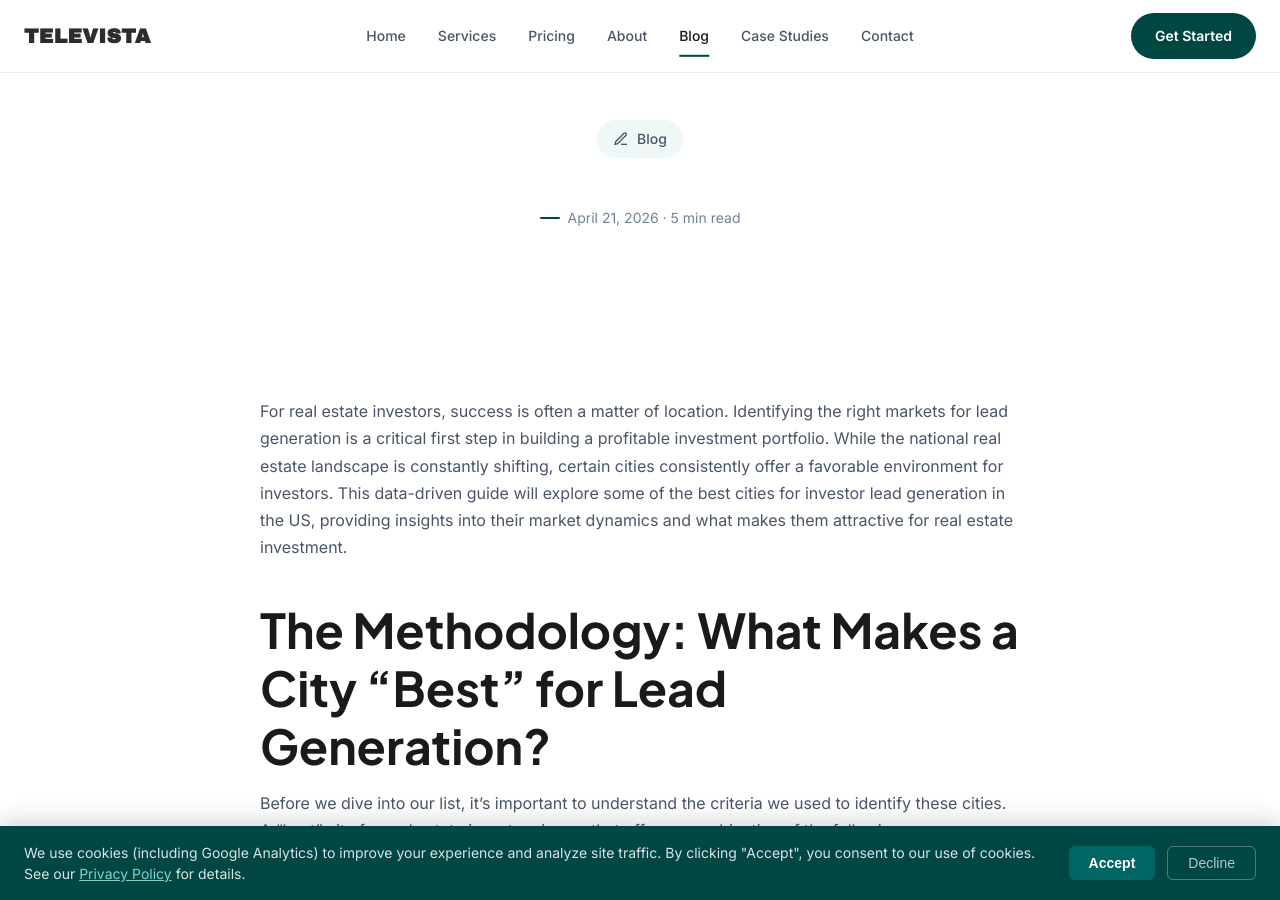
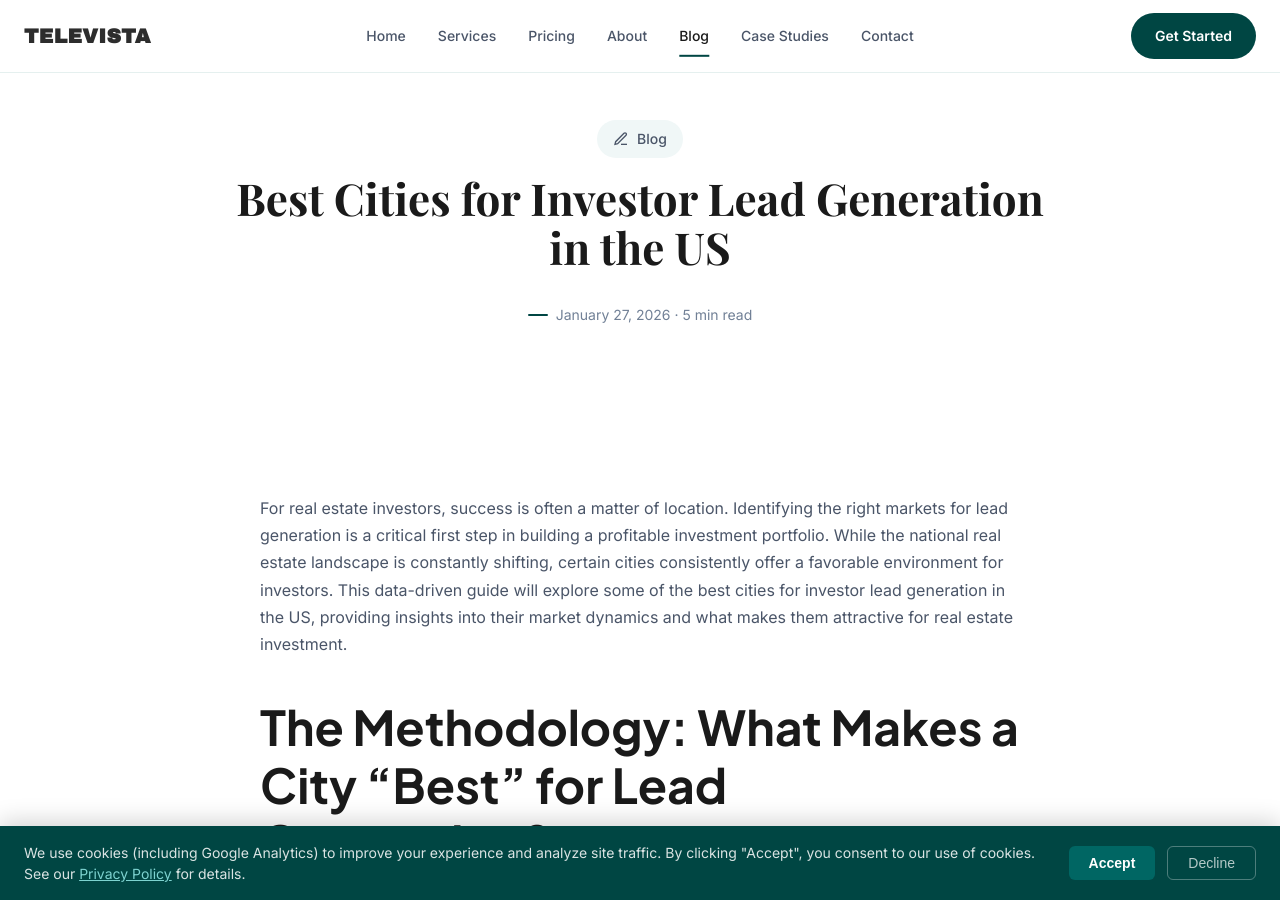
Before and after one commit to amer676/Televista, a Jekyll site: the page built from _posts/2026-01-27-best-cities-for-investor-lead-generation-in-the-us.md, in a window 1280 px wide and 900 px high. Built offline with Jekyll 4.4.1, drawn with Linux system fonts in a browser that asks for light colours; our own code applies the rules of GitHub Pages for plain Markdown files.

Commit message:
Fix invalid YAML escape in best-cities blog post frontmatter
The description used \'best\' which is not a valid YAML double-quote escape.
Jekyll failed to parse the frontmatter cleanly, fell back to the current
build date (producing /blog/2026/04/21/2026-01-27-...) and published the
post without title or description metadata.

Replaced with a clean description string.

Co-Authored-By: Claude Opus 4.7 (1M context) <noreply@anthropic.com>

```diff
--- a/_posts/2026-01-27-best-cities-for-investor-lead-generation-in-the-us.md
+++ b/_posts/2026-01-27-best-cities-for-investor-lead-generation-in-the-us.md
@@ -2,7 +2,7 @@
 layout: post
 title: "Best Cities for Investor Lead Generation in the US"
 date: 2026-01-27
-description: "For real estate investors, success is often a matter of location. A \'best\' city for real estate investors is one that offers a combination of the..."
+description: "For real estate investors, success is often a matter of location. A data-driven guide to the top US cities for investor lead generation in 2026."
 og_image: "/assets/images/og/best-cities-for-investor-lead-generation-in-the-us.png"
 ---
 
```
